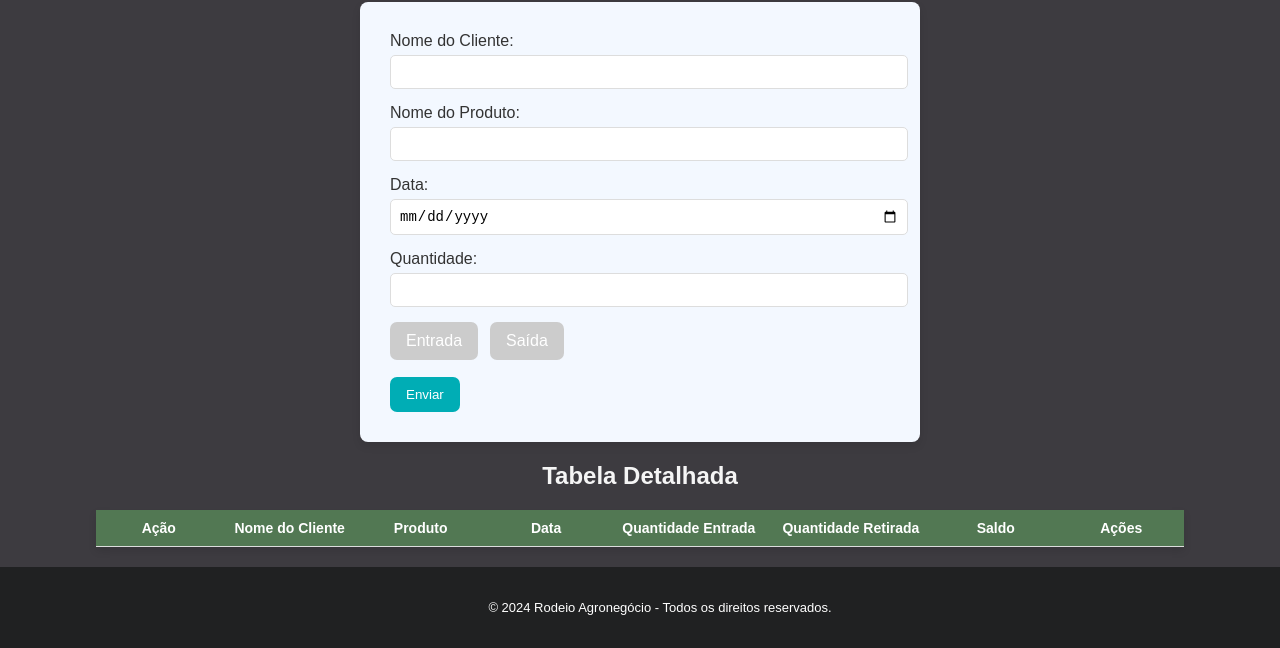
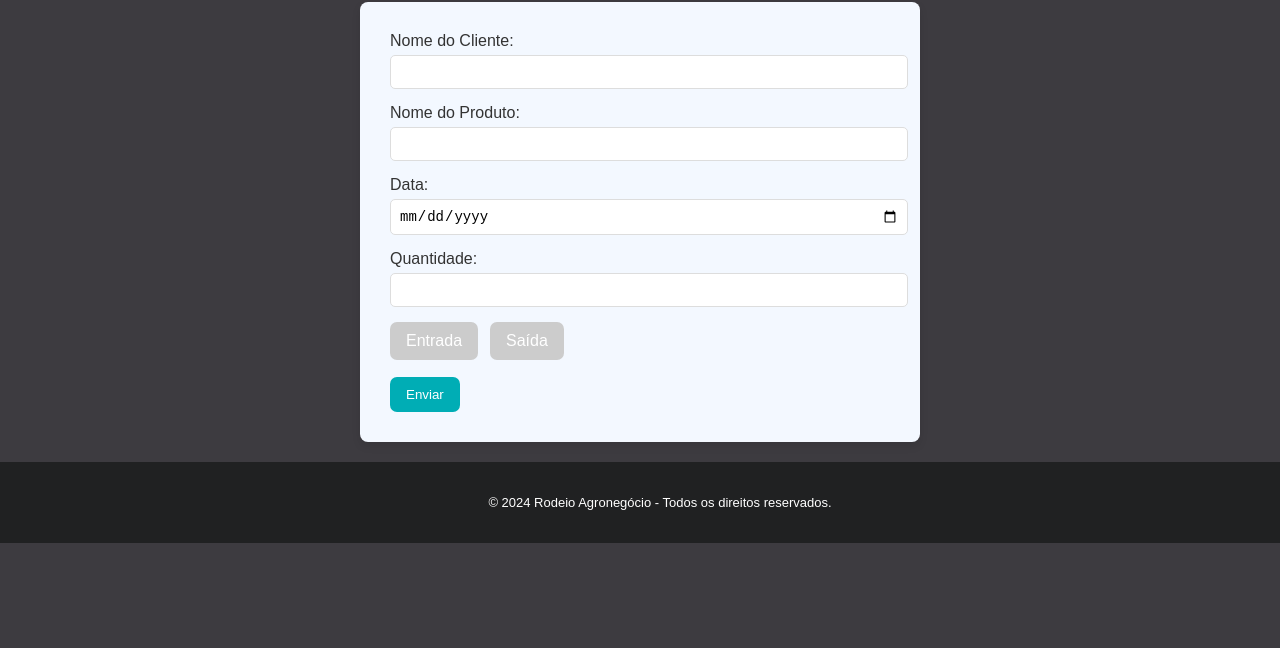
Before and after one commit to Fredaza99/rodeioagro9, a plain HTML site: page index.html in a window 1280 px wide. Shown: the part 278-926 px from the top of the page. After the commit the page ends 821 px from the top, so only its background shows below. Drawn offline with Linux system fonts and the light colour scheme; no server answers; sample sign-in values are in the browser's storage.

Commit message:
Update index.html

```diff
--- a/index.html
+++ b/index.html
@@ -49,23 +49,7 @@
     <button type="submit">Enviar</button>
   </form>
 
-  <!-- Tabela Detalhada -->
-  <h2>Tabela Detalhada</h2>
-  <table id="clientHistoryTable">
-    <thead>
-      <tr>
-        <th>Ação</th>
-        <th>Nome do Cliente</th>
-        <th>Produto</th>
-        <th>Data</th>
-        <th>Quantidade Entrada</th>
-        <th>Quantidade Retirada</th>
-        <th>Saldo</th>
-        <th>Ações</th>
-      </tr>
-    </thead>
-    <tbody></tbody>
-  </table>
+
 
   <!-- Footer -->
   <footer>
```
